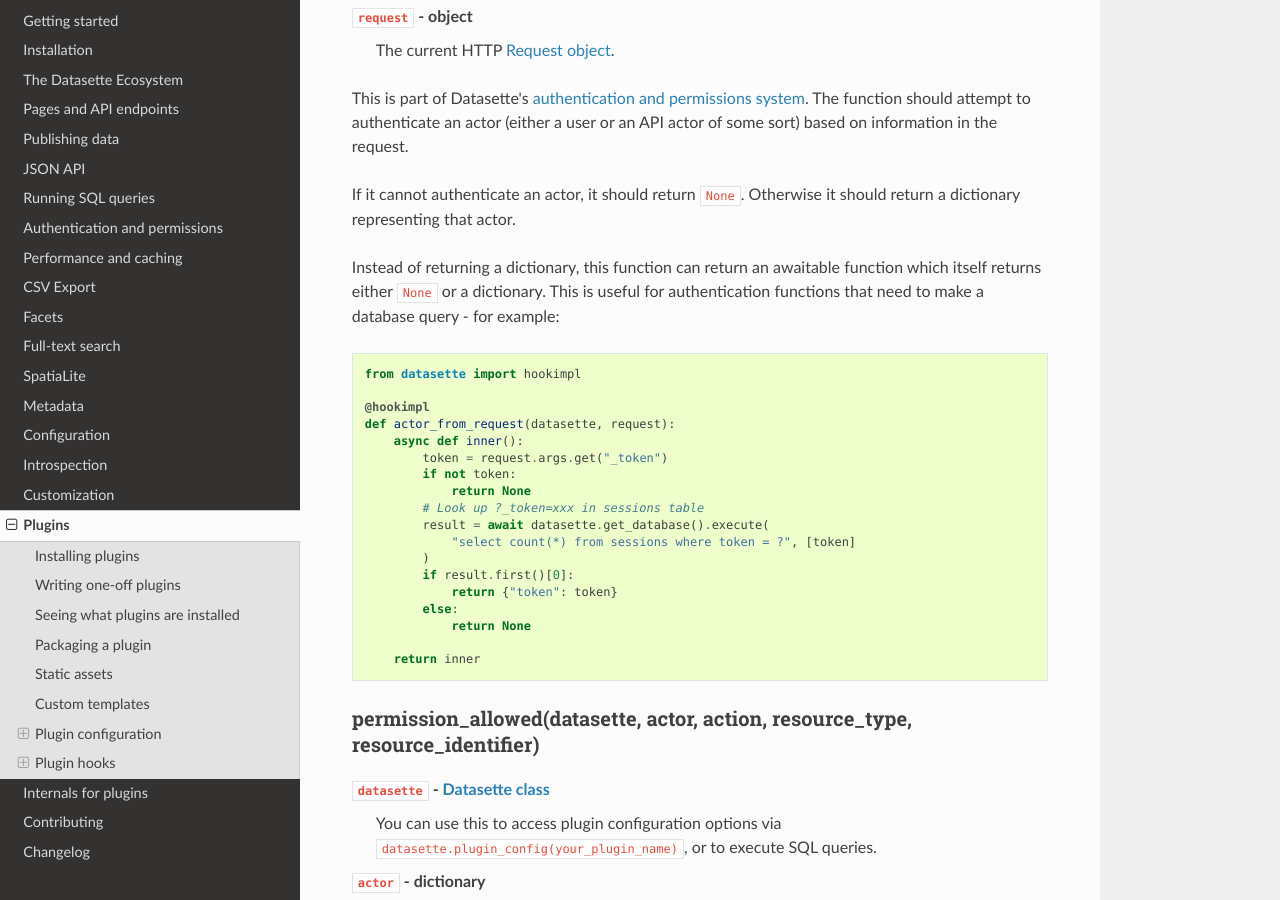
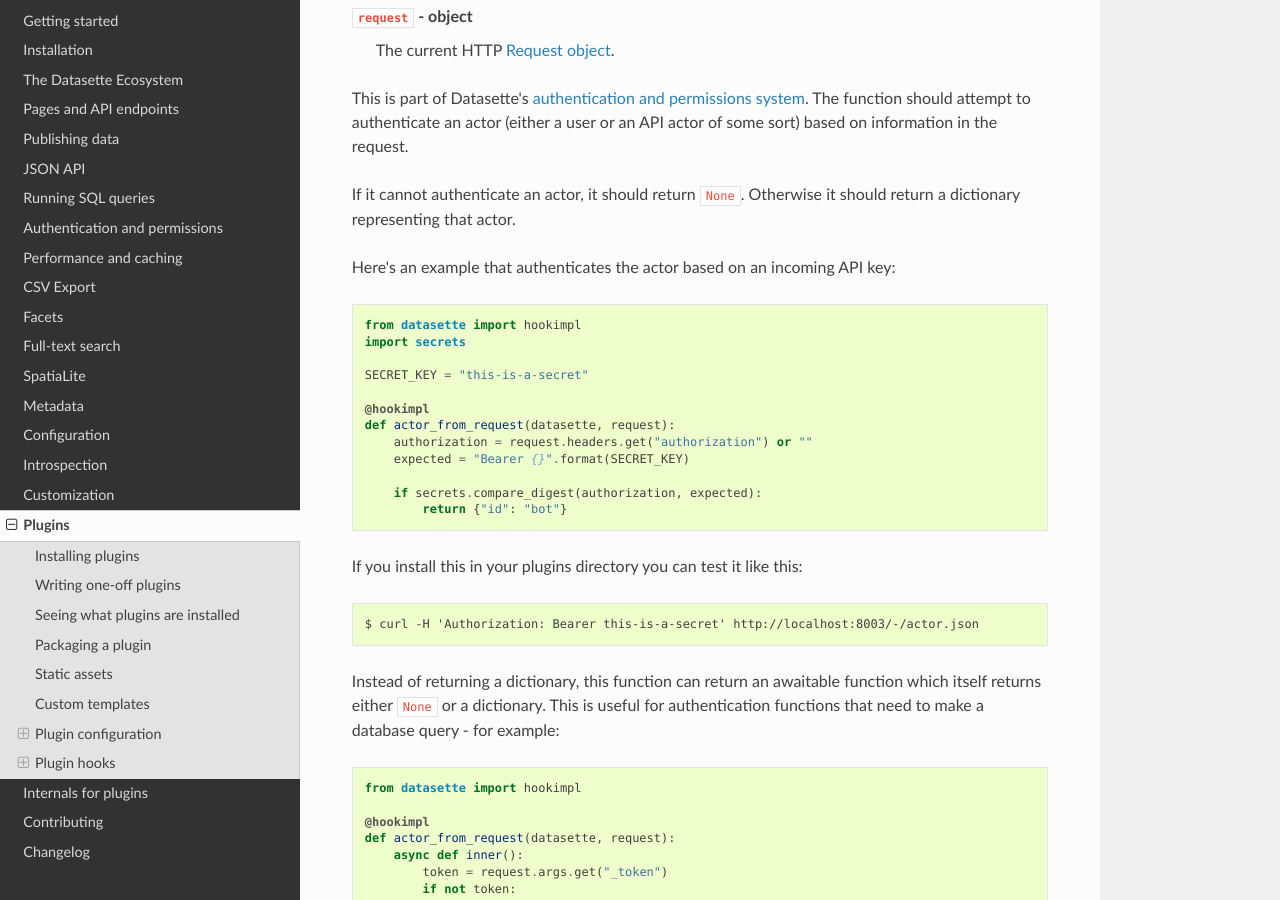
Before and after one commit to simonw/datasette, a Sphinx documentation site: the page built from docs/plugins.rst, in a window 1280 px wide and 900 px high, scrolled down 19684 px. Built offline with Sphinx 7.4.7 and the Read the Docs theme 2.0.0, drawn with Linux system fonts in a browser that asks for light colours.

Commit message:
Another actor_from_request example

```diff
--- a/docs/plugins.rst
+++ b/docs/plugins.rst
@@ -957,6 +957,27 @@
 
 If it cannot authenticate an actor, it should return ``None``. Otherwise it should return a dictionary representing that actor.
 
+Here's an example that authenticates the actor based on an incoming API key:
+
+.. code-block:: python
+
+    from datasette import hookimpl
+    import secrets
+
+    SECRET_KEY = "this-is-a-secret"
+
+    @hookimpl
+    def actor_from_request(datasette, request):
+        authorization = request.headers.get("authorization") or ""
+        expected = "Bearer {}".format(SECRET_KEY)
+
+        if secrets.compare_digest(authorization, expected):
+            return {"id": "bot"}
+
+If you install this in your plugins directory you can test it like this::
+
+    $ curl -H 'Authorization: Bearer this-is-a-secret' http://localhost:8003/-/actor.json
+
 Instead of returning a dictionary, this function can return an awaitable function which itself returns either ``None`` or a dictionary. This is useful for authentication functions that need to make a database query - for example:
 
 .. code-block:: python
```
